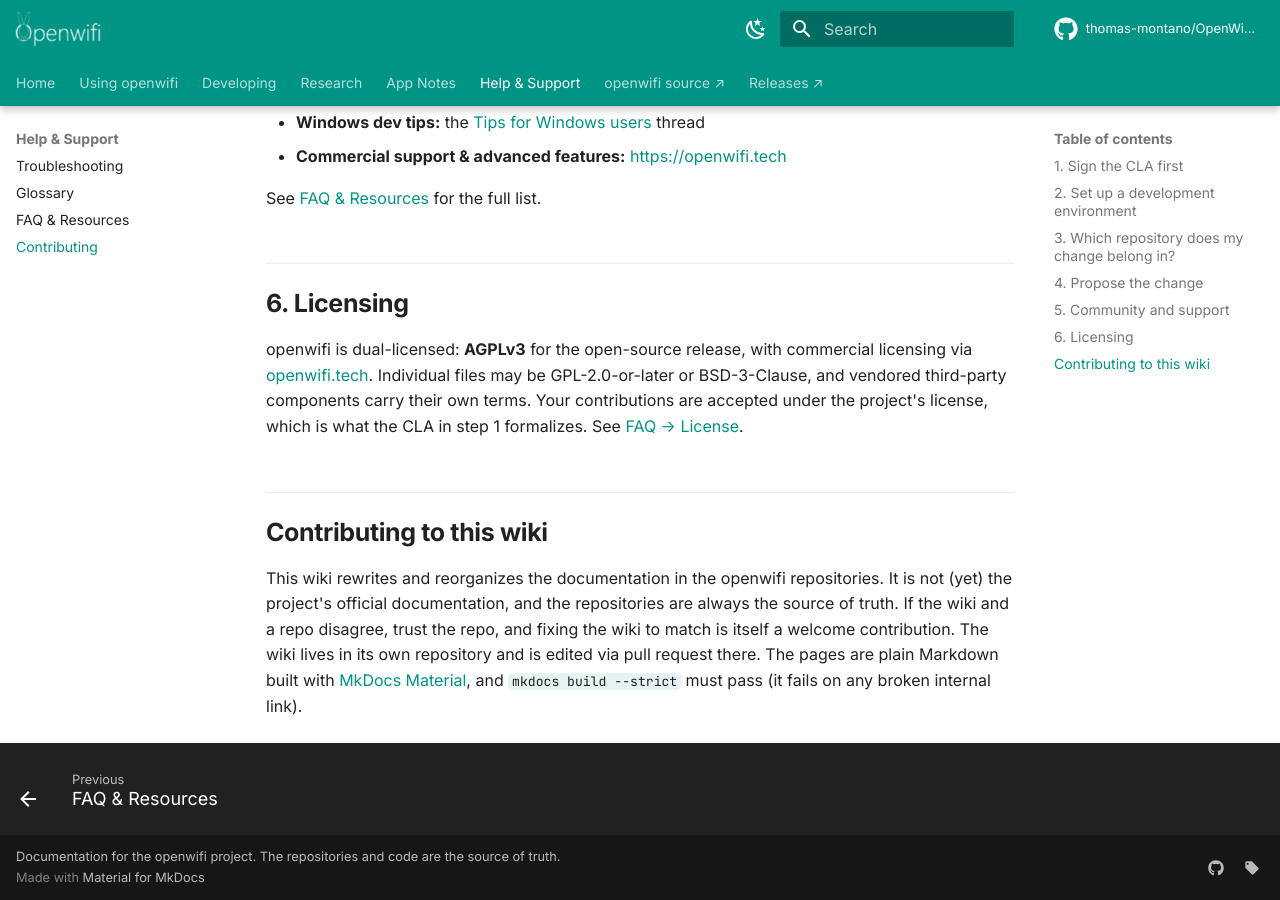
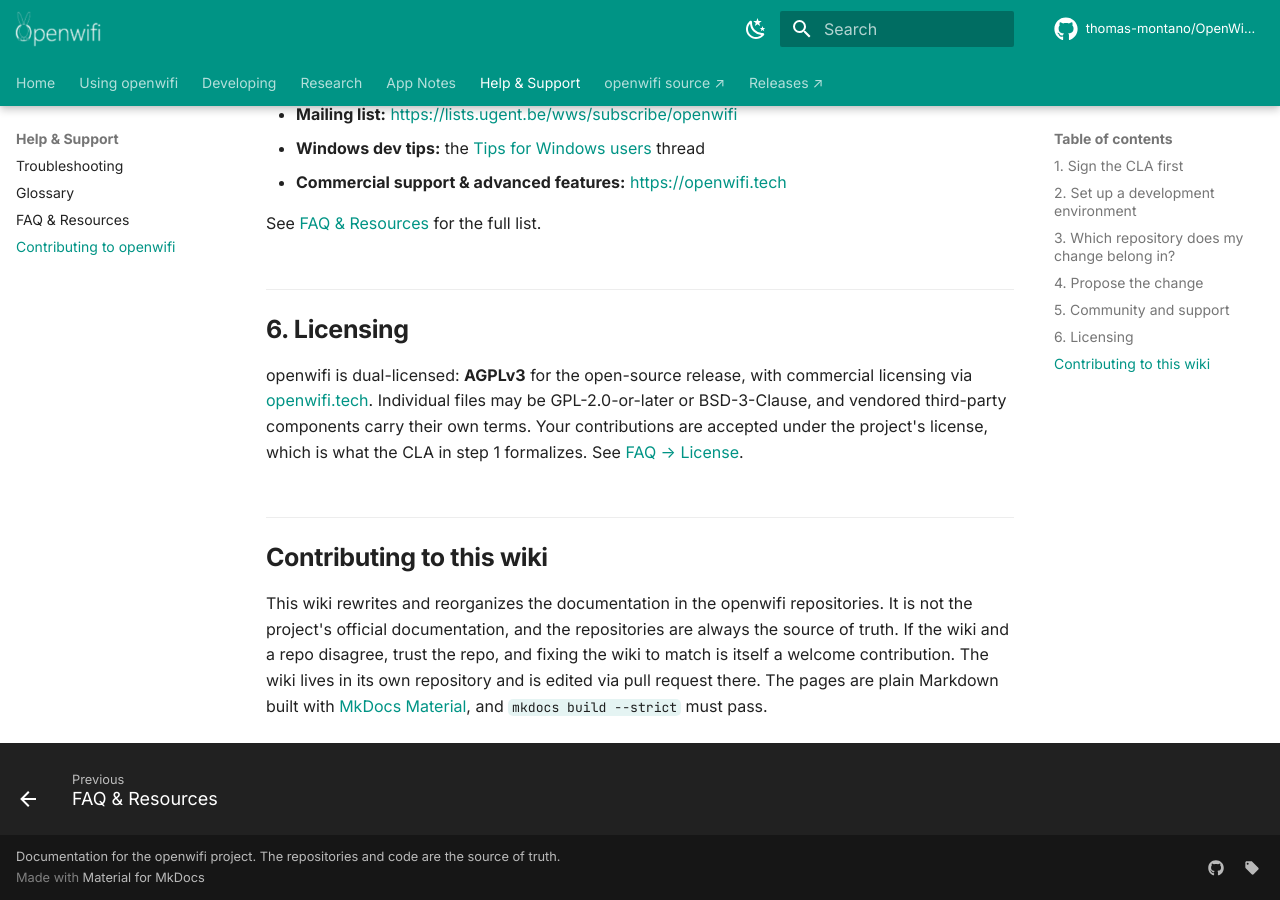
Before and after one commit to ThomasMontanoGames/OpenWifi-Wiki, an MkDocs documentation site: the page built from docs/Contributing-to-openwifi.md, in a window 1280 px wide and 900 px high, scrolled down 2123 px. Built offline with MkDocs 1.6.1 and Material for MkDocs 9.7.7, drawn with Linux system fonts in a browser that asks for light colours; comment, search, counter and statistics services are not loaded; some of the changed text lies outside the part shown.

Commit message:
Renamed the contributing page to make it explicitly about contributing to open wifi and not this wiki

```diff
--- a/docs/Contributing.md
+++ b/docs/Contributing-to-openwifi.md
@@ -1,6 +1,6 @@
-# Contributing
+# Contributing to openwifi
 
-openwifi is an open project and welcomes contributions: driver fixes, FPGA improvements, new board support, and documentation. This page covers the one legal prerequisite (the CLA), how to set up a development environment, which repository a change belongs in, and where to reach the community. Each repo's own `CONTRIBUTING.md` is the authoritative source.
+openwifi is an open project and welcomes contributions: driver fixes, FPGA improvements, new board support, and documentation. This page covers the one legal prerequisite (the CLA), how to set up a development environment, which repository a change belongs in, and where to reach the community. Each repo's own `CONTRIBUTING.md` is the authoritative source. For changes to this wiki rather than to openwifi, see [Contributing to this wiki](#contributing-to-this-wiki) at the end of this page.
 
 ## 1. Sign the CLA first
 
@@ -55,4 +55,4 @@
 
 ## Contributing to this wiki
 
-This wiki rewrites and reorganizes the documentation in the openwifi repositories. It is not (yet) the project's official documentation, and the repositories are always the source of truth. If the wiki and a repo disagree, trust the repo, and fixing the wiki to match is itself a welcome contribution. The wiki lives in its own repository and is edited via pull request there. The pages are plain Markdown built with [MkDocs Material](https://squidfunk.github.io/mkdocs-material/), and `mkdocs build --strict` must pass (it fails on any broken internal link).
+This wiki rewrites and reorganizes the documentation in the openwifi repositories. It is not the project's official documentation, and the repositories are always the source of truth. If the wiki and a repo disagree, trust the repo, and fixing the wiki to match is itself a welcome contribution. The wiki lives in its own repository and is edited via pull request there. The pages are plain Markdown built with [MkDocs Material](https://squidfunk.github.io/mkdocs-material/), and `mkdocs build --strict` must pass.
--- a/mkdocs.yml
+++ b/mkdocs.yml
@@ -168,6 +168,6 @@
       - Troubleshooting: Troubleshooting.md
       - Glossary: Glossary.md
       - FAQ & Resources: FAQ-and-Resources.md
-      - Contributing: Contributing.md
+      - Contributing to openwifi: Contributing-to-openwifi.md
   - openwifi source ↗: https://github.com/open-sdr/openwifi
   - Releases ↗: https://github.com/open-sdr/openwifi/releases
```
